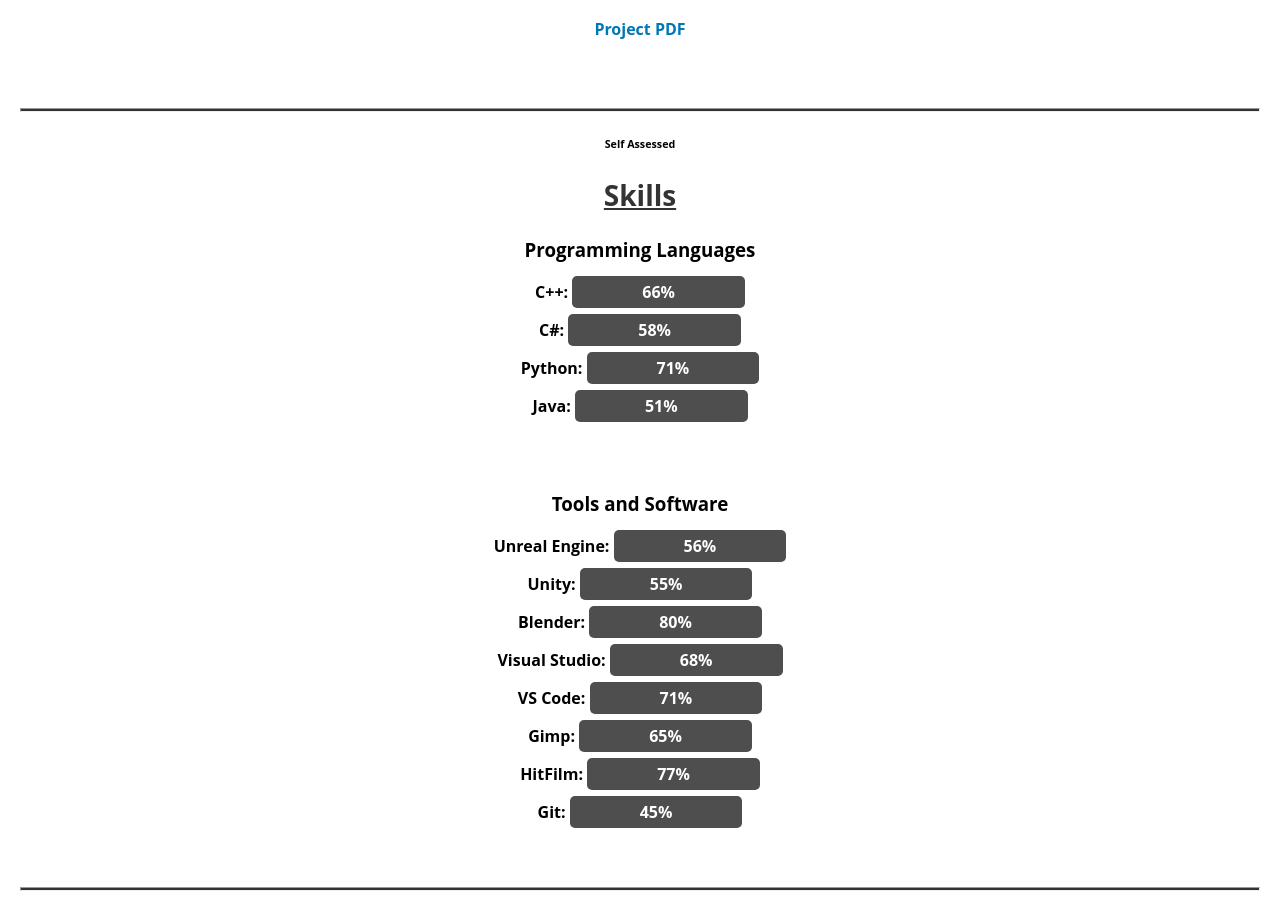
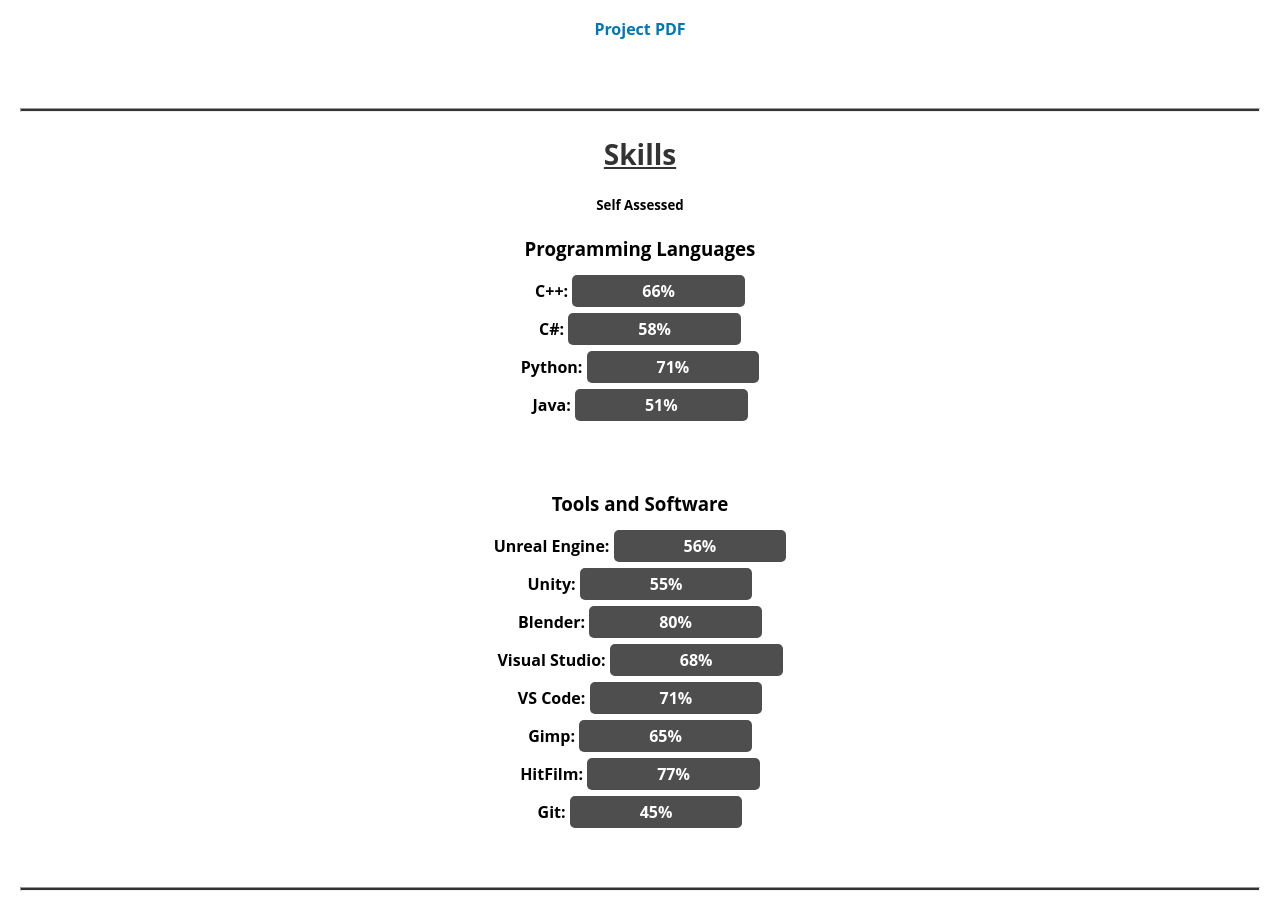
Before and after one commit to OfficialNilabh/OfficialNilabh.github.io, a plain HTML site: page index.html in a window 1280 px wide. Shown: the part 980-1887 px from the top of the page. Drawn offline with Linux system fonts and the light colour scheme.

Commit message:
Update index.html

```diff
--- a/index.html
+++ b/index.html
@@ -52,8 +52,9 @@
     </section>
     <section id="skills">
         <hr>
-        <h6>Self Assessed</h6>
+
         <h2 class="center-align"><u>Skills</u></h2>
+        <h5>Self Assessed</h5>
         <h3>Programming Languages</h3>
         <p class="center-align"><strong>C++</strong>: <span class="progress">66%</span></p>
         <p class="center-align"><strong>C#</strong>: <span class="progress">58%</span></p>
```
